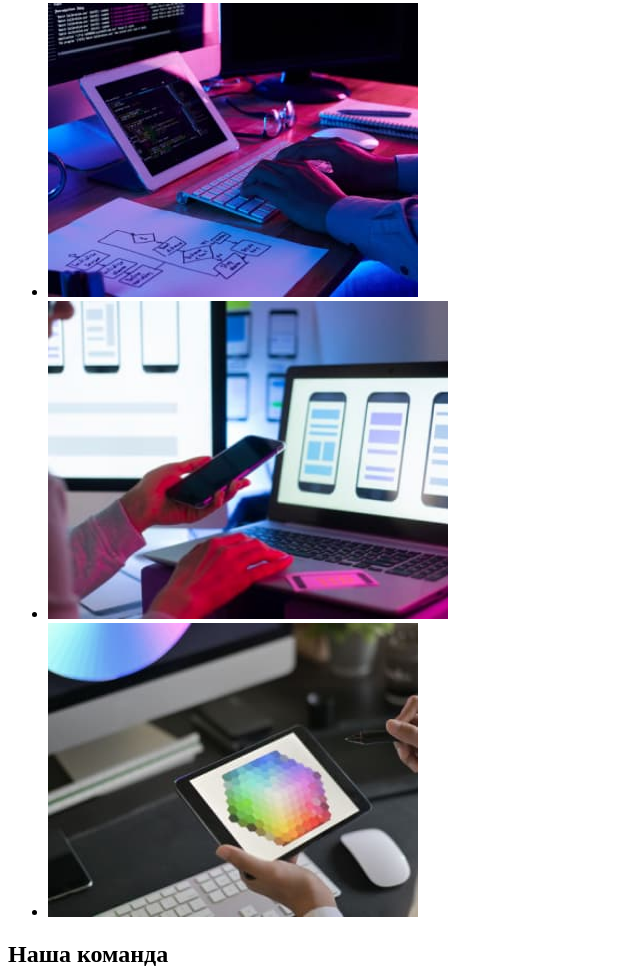
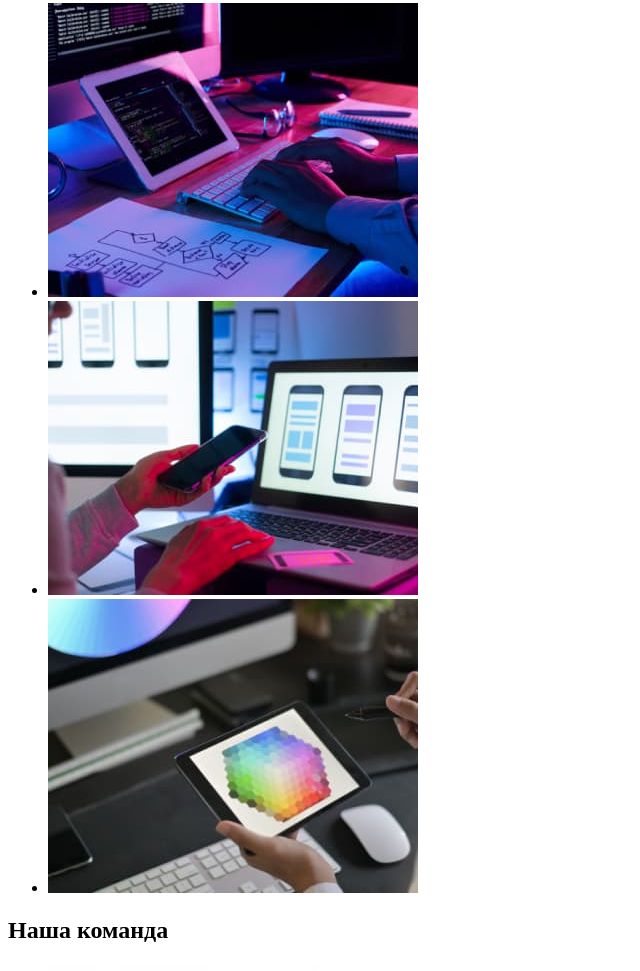
Before and after one commit to valter1809/goit-markup-hw-01, a plain HTML site: page index.html in a window 1280 px wide. Shown: the part 657-1628 px from the top of the page, without its empty margins (0-640 px from the left). Drawn offline with Linux system fonts and the light colour scheme.

Commit message:
indexhtmlupdate

```diff
--- a/index.html
+++ b/index.html
@@ -59,7 +59,7 @@
     <li>
         <img src="./images/workwithsmartphone.jpg"
         alt="створення мобільних додатків на компьютері"
-        width="400">
+        width="370">
     </li>
     <li>
         <img src="./images/workwithplanchette.jpg"
```
